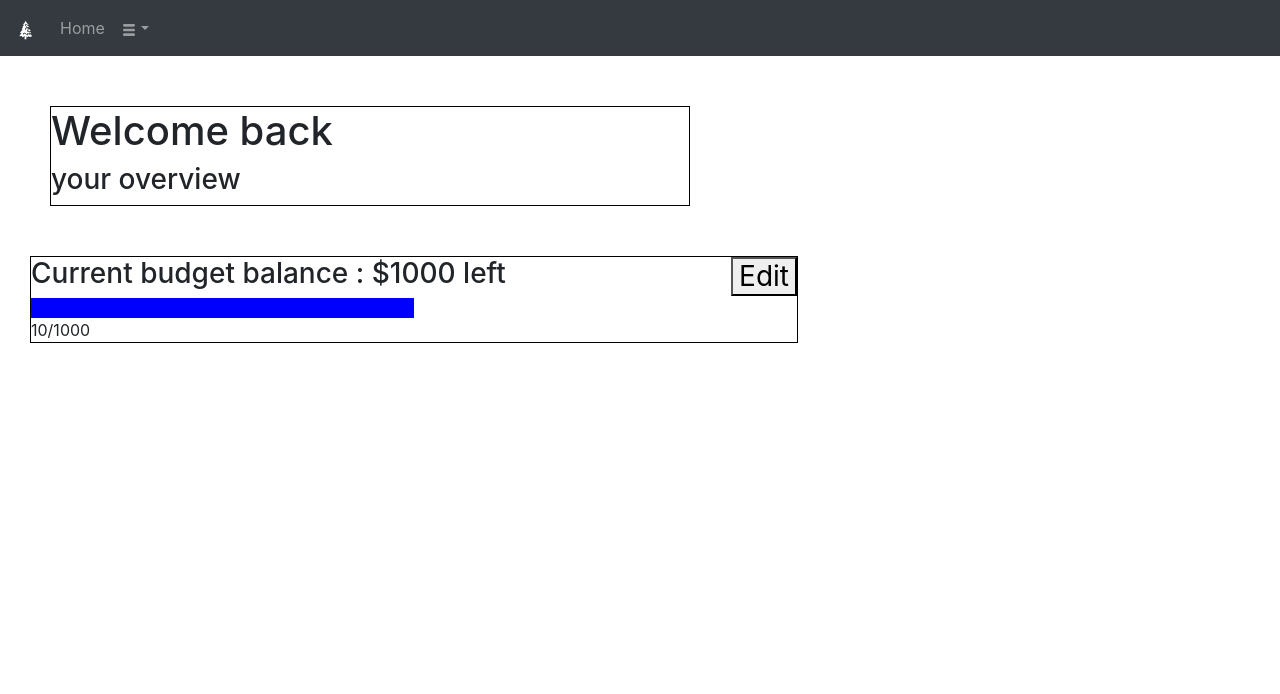
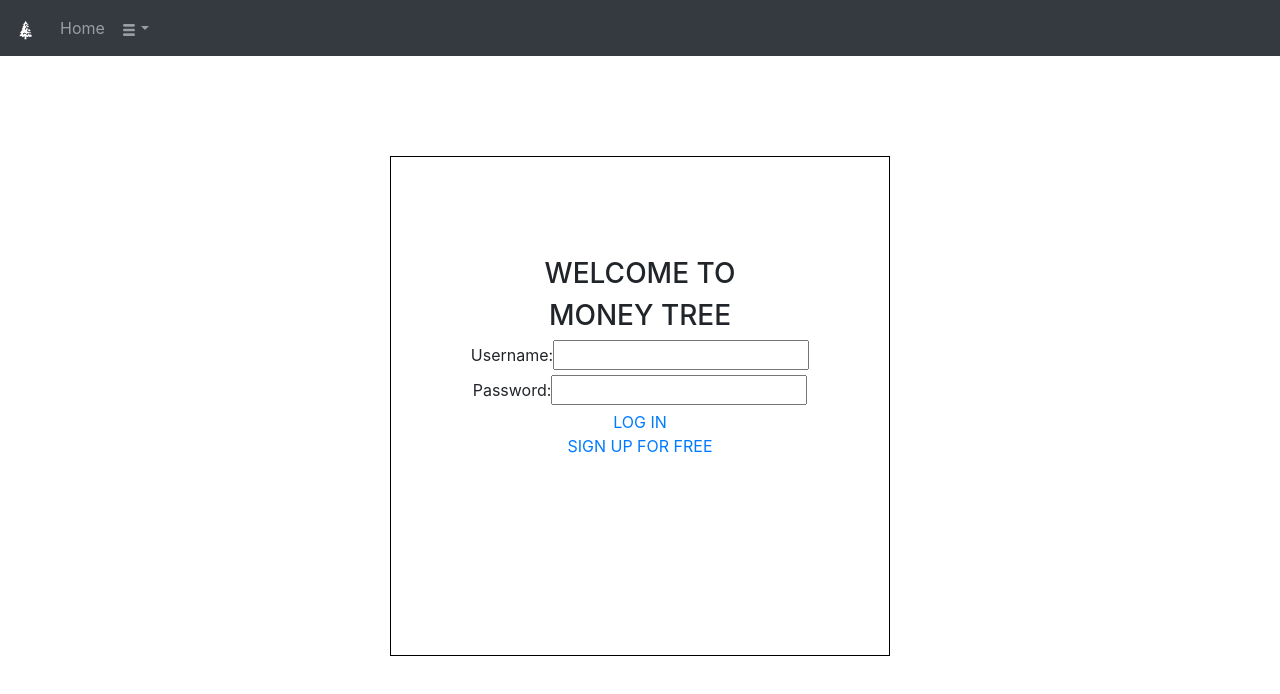
Before and after one commit to viasola/money-tree, a React (Create React App) app: page / in a window 1280 px wide. Shown: the top 694 px of the page. Built offline with nearby package versions, Linux system fonts and the light colour scheme; no server answers.

Commit message:
updated login, will beautify it later when i feel creative

```diff
--- a/src/App.js
+++ b/src/App.js
@@ -4,14 +4,10 @@ import Incomes from './Incomes';
 import './App.css';
 import { Route,Routes} from 'react-router-dom'
 import Header from './Header';
-
-
-
+import Login from './Login';
 
 
 function App() {
-
-
 
   return (
     <div className="App">
@@ -21,7 +17,9 @@ function App() {
       <Routes>
         <Route path="expenses" element={<Expenses/>}/>
         <Route path="incomes" element={<Incomes/>}/>
-        <Route path="/" element={<Dashboard expenses={<Expenses />}/>}/>
+        <Route path="home" element={<Dashboard expenses={<Expenses />}/>}/>
+        <Route path="/" element={<Login/>}/>
+
       </Routes>
 
 
--- a/src/Expenses.js
+++ b/src/Expenses.js
@@ -5,8 +5,6 @@ import ExpensesInput from "./components/ExpensesInput";
 import ExpensesList from "./components/ExpensesList";
 
 export default function Expenses () {
-
-
 
   return (
     <Fragment>
--- /dev/null
+++ b/src/Header.css
@@ -0,0 +1,8 @@
+.header {
+  height:100px;
+  background-color: rgb(1, 115, 203);
+}
+/*
+.login-status {
+  color: bisque;
+} */
--- a/src/Header.js
+++ b/src/Header.js
@@ -1,5 +1,6 @@
 import { TiThMenu } from "react-icons/ti";
 import { GiPineTree } from "react-icons/gi";
+import './Header.css'
 
 export default function Header() {
   return (
@@ -8,13 +9,10 @@ export default function Header() {
 
         <a class="navbar-brand" href="#"><GiPineTree/></a>
 
-
         <ul class="navbar-nav">
           <li class="nav-item">
-            <a class="nav-link" href="#">Home</a>
+            <a class="nav-link" href="#/home">Home</a>
           </li>
-
-
 
           <li class="nav-item dropdown">
             <a class="nav-link dropdown-toggle" href="#" id="navbardrop" data-toggle="dropdown">
@@ -23,10 +21,14 @@ export default function Header() {
             <div class="dropdown-menu">
               <a class="dropdown-item" href="#/expenses">Expenses</a>
               <a class="dropdown-item" href="#/incomes">Incomes</a>
+              <a class="dropdown-item" href="#/">LOG OUT</a>
+
 
             </div>
           </li>
         </ul>
+
+        {/* <div className="login-status"><h6>LOGGED IN</h6></div> */}
       </nav>
 
 
--- /dev/null
+++ b/src/Login.css
@@ -0,0 +1,12 @@
+
+
+.login-section {
+  border: 1px solid black;
+  margin: 100px auto;
+  width: 500px;
+  height: 500px;
+}
+
+.sub-login-section {
+  margin: 100px auto;
+}
--- /dev/null
+++ b/src/Login.js
@@ -0,0 +1,22 @@
+import './Login.css'
+
+export default function Login() {
+  return (
+    <div className="login-section">
+      <div className="sub-login-section">
+      <h3>WELCOME TO</h3>
+      <h3>MONEY TREE</h3>
+
+      <label htmlFor="">Username:</label>
+      <input type="email" />
+      <br />
+      <label htmlFor="">Password:</label>
+      <input type="password" />
+      <br />
+      <a href="#/home">LOG IN</a>
+      <br />
+      <a href="#">SIGN UP FOR FREE</a>
+    </div>
+    </div>
+  )
+}
--- a/src/components/ExpensesInput.js
+++ b/src/components/ExpensesInput.js
@@ -8,7 +8,6 @@ export default function ExpensesInput() {
   const [type,setType] = useState('')
   const [amount,setAmount] = useState('')
   const [date,setDate] = useState('')
-
 
 
   const onSubmit = async(e) => {
```
